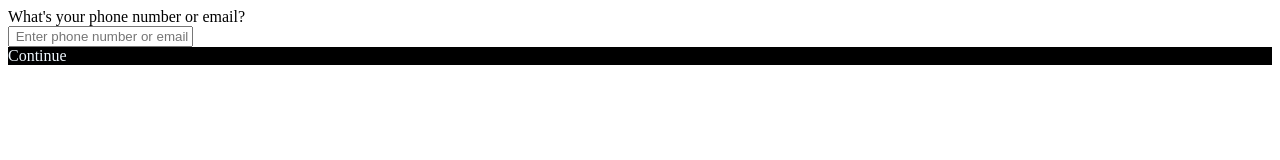
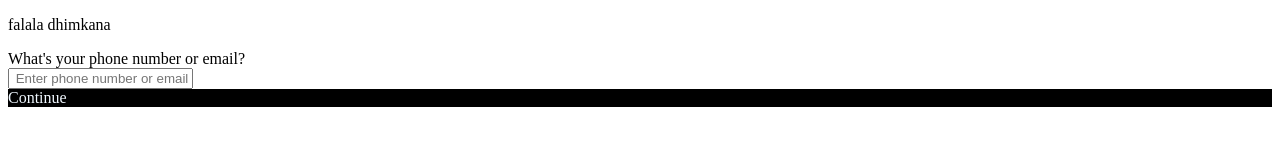
Before and after one commit to developeraun/uberClone, a plain HTML site: page sign-in.html in a window 1280 px wide. Drawn offline with Linux system fonts and the light colour scheme.

Commit message:
change in sign in

```diff
--- a/sign-in.html
+++ b/sign-in.html
@@ -7,6 +7,9 @@
     <link rel = "stylesheet" href = "style2.css">
 </head>
 <body>
+    <div>
+        <p>falala dhimkana</p>
+    </div>
     <div>
         What's your phone number or email?
     </div>
```
